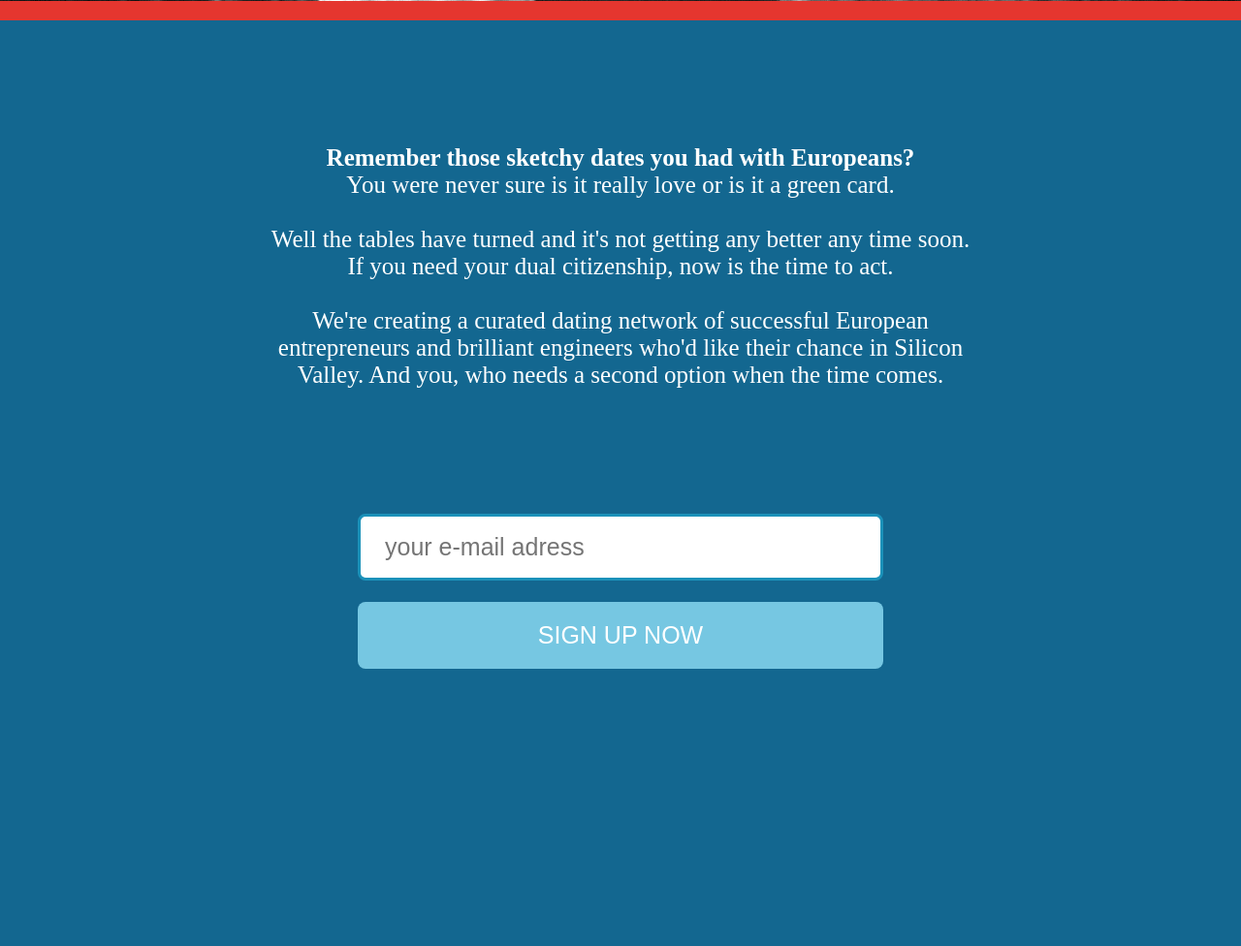
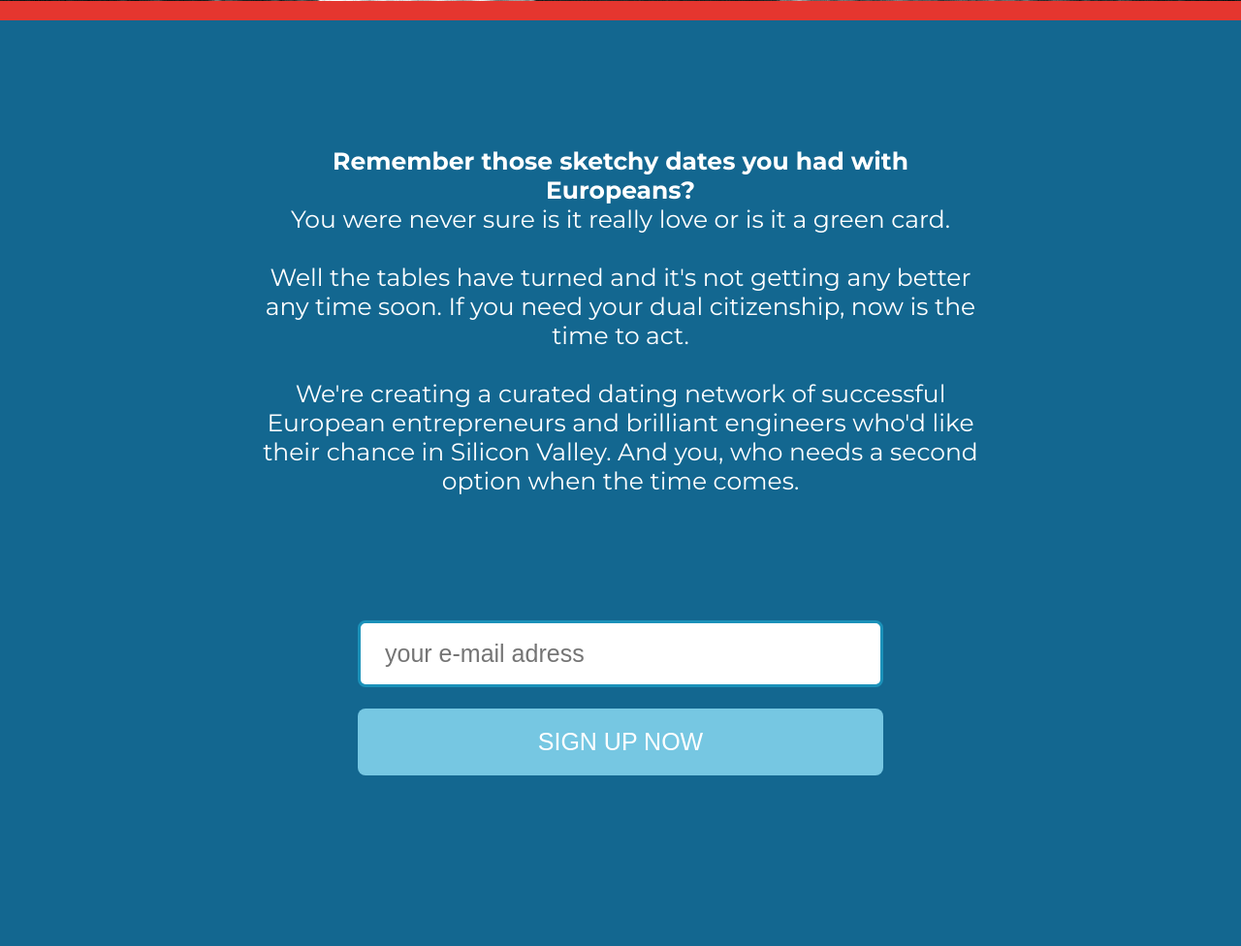
Before and after one commit to jakablazon/american, a PHP site: page / in a window 1280 px wide. Shown: the part 1124-2100 px from the top of the page at 97% size. Before the commit the page ends 1814 px from the top, so only its background shows below. Run offline with PHP 8.4, Linux system fonts and the light colour scheme.

Commit message:
Code clean

```diff
--- a/styles/main.css
+++ b/styles/main.css
@@ -4,7 +4,7 @@
 html, body{
     margin: 0;
     padding: 0;
-    font-family: "monsterrat";
+    font-family: 'Montserrat', sans-serif;
     color: #ffffff;
 }
 p{
@@ -13,7 +13,7 @@ p{
     font-style: normal;
     font-stretch: normal;
     text-align: center;
-    text-align: center;
+    font-family: 'Montserrat', sans-serif;
 }
 .container{
     width: 100%;
```
